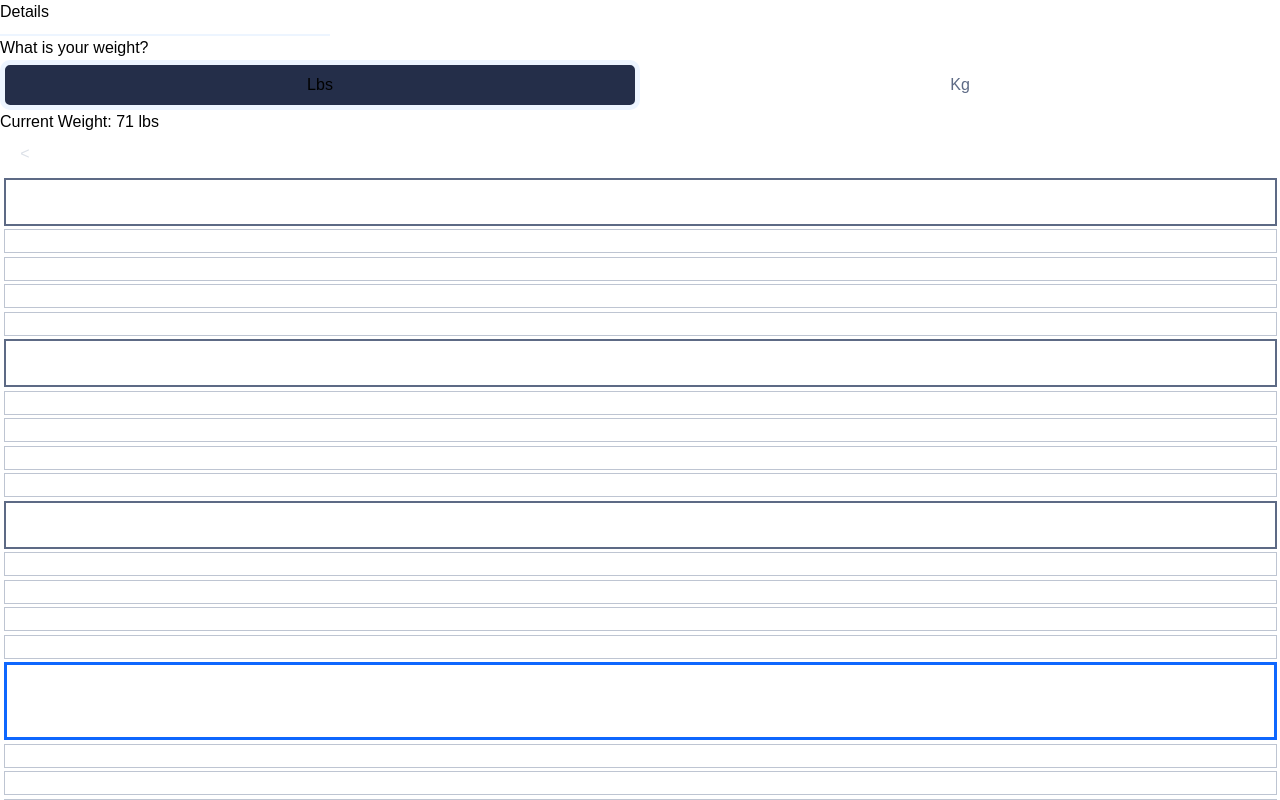
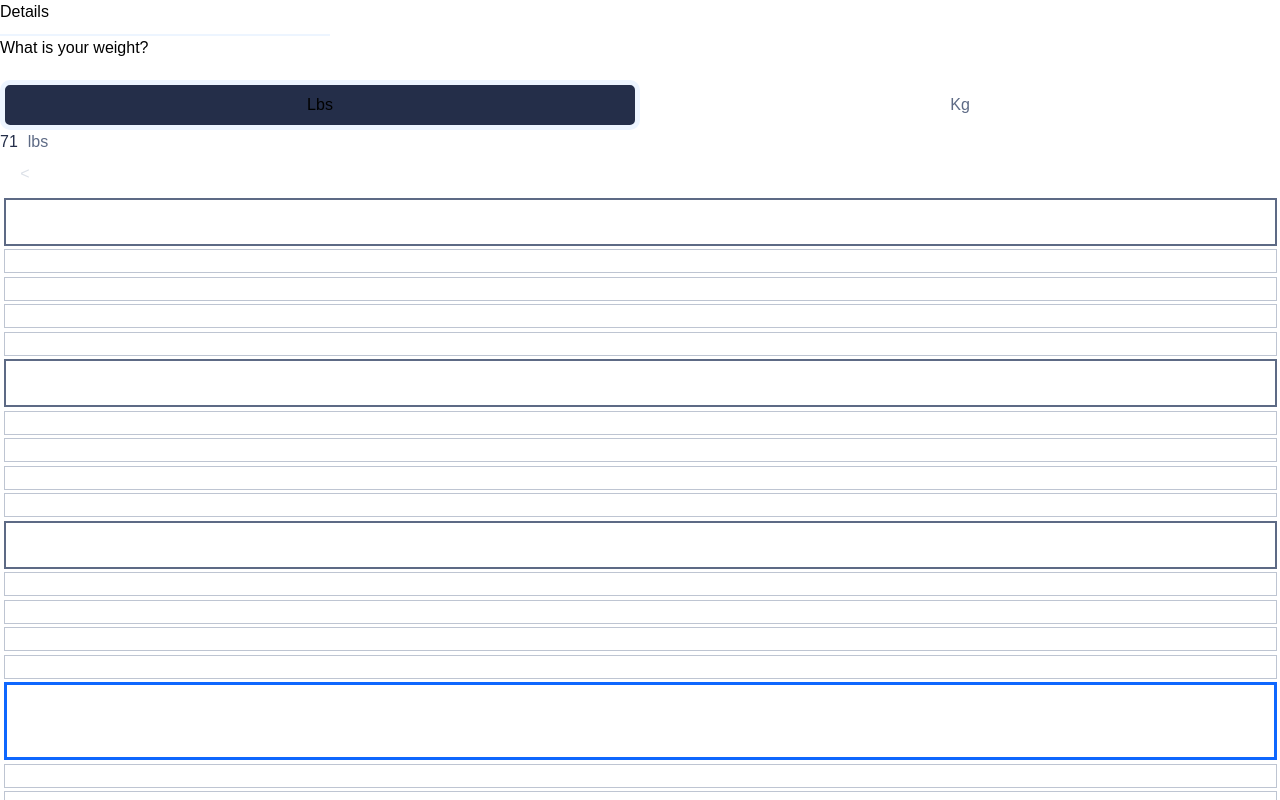
Before and after one commit to HUSS41N/jivi, a React (Vite) app: page /details in a window 1280 px wide. Both pictures are taken after a click on the button "Next". Shown: the top 800 px of the page. Built offline with nearby package versions, Linux system fonts and the light colour scheme.

Commit message:
Weight handler page

```diff
--- a/src/components/WeightSelector/Weight.jsx
+++ b/src/components/WeightSelector/Weight.jsx
@@ -6,7 +6,7 @@ const Weight = ({
   initialUnit = "lbs",
   minWeight = 0,
   maxWeight = 140,
-  setCurrentWeight
+  setCurrentWeight,
 }) => {
   const [unit, setUnit] = useState(initialUnit);
   const [visibleCenter, setVisibleCenter] = useState(initialWeight);
@@ -50,6 +50,7 @@ const Weight = ({
         backgroundColor: "#242E49",
         borderRadius: "10px",
         border: "5px solid #EDF5FF",
+        marginTop:"20px"
       };
     }
     return {
@@ -70,12 +71,10 @@ const Weight = ({
 
   const handleNext = () => {
     setVisibleCenter((prev) => Math.min(prev + 1, maxWeight));
-    // handleWeightChange()
   };
 
   const handlePrev = () => {
     setVisibleCenter((prev) => Math.max(prev - 1, minWeight));
-    // handleWeightChange()
   };
 
   const startChangingWeight = (selectedWeight) => {
@@ -86,7 +85,7 @@ const Weight = ({
   };
   const stopChangingWeight = (selectedWeight) => {
     if (intervalRef.current) {
-      handleWeightChange()
+      handleWeightChange();
       clearInterval(intervalRef.current);
       intervalRef.current = null;
     }
@@ -94,9 +93,9 @@ const Weight = ({
   console.log("visibleCenter", visibleWeights, visibleCenter);
   return (
     <div>
-      <div className="flex flex-col space-y-4">
+      <div className="flex flex-col space-y-4 mt-4">
         <h1 className="text-xl font-bold">What is your weight?</h1>
-        <div className="flex justify-between items-center">
+        <div className="flex justify-between items-center mb-10">
           <Button clickHandler={toggleUnit} style={buttonStyleHandler("lbs")}>
             Lbs
           </Button>
@@ -104,14 +103,27 @@ const Weight = ({
             Kg
           </Button>
         </div>
-        <div className="text-center">
-          Current Weight: {displayWeight} {unit}
+        <div className="text-center mt-10">
+          <p className="flex justify-center items-center mt-10">
+            <span className=" current-weight font-bold text-5xl leading-tight tracking-tighter px-2">
+              {displayWeight}
+            </span>
+            <span className="current-unit font-semibold text-xl leading-snug tracking-tight">
+              {unit}
+            </span>
+          </p>
         </div>
       </div>
-      <div className="relative w-full flex items-center">
+      <div className="relative w-full flex items-center mt-20">
         <Button
           clickHandler={handlePrev}
-          style={{ width:"50px",backgroundColor:"#ffffff",border:"none",color:"#DCE1E8",padding: "5px", }}
+          style={{
+            width: "50px",
+            backgroundColor: "#ffffff",
+            border: "none",
+            color: "#DCE1E8",
+            padding: "5px",
+          }}
         >
           {"<"}
         </Button>
@@ -132,14 +144,16 @@ const Weight = ({
         </div>
         <Button
           clickHandler={handleNext}
-          style={{ width:"50px",backgroundColor:"#ffffff",border:"none",color:"#DCE1E8",padding: "5px",}}
+          style={{
+            width: "50px",
+            backgroundColor: "#ffffff",
+            border: "none",
+            color: "#DCE1E8",
+            padding: "5px",
+          }}
         >
           {">"}
         </Button>
-        {/* <div
-          className="absolute inset-0 mx-auto w-1.5 h-20 bg-blue-500"
-          style={{ left: "0%", transform: "translateX(-50%)" }}
-        ></div> */}
       </div>
     </div>
   );
--- a/src/components/WeightSelector/WeightSelector.scss
+++ b/src/components/WeightSelector/WeightSelector.scss
@@ -1,5 +1,5 @@
 .weights {
-  border: 1px solid #BEC5D2;
+  border: 1px solid #bec5d2;
   height: 24px !important;
   margin: 3.5px !important;
 }
@@ -8,7 +8,14 @@
   border: 2px solid #5d6a85;
   margin: 3.5px !important;
 }
-.selected-weight{
-    height: 78px !important;
-    border: 3.5px solid #0F67FE !important;
+.selected-weight {
+  height: 78px !important;
+  border: 3.5px solid #0f67fe !important;
 }
+.current-weight {
+  color: #242e49;
+  margin-right: 10px;
+}
+.current-unit {
+  color: #5d6a85;
+}
```
